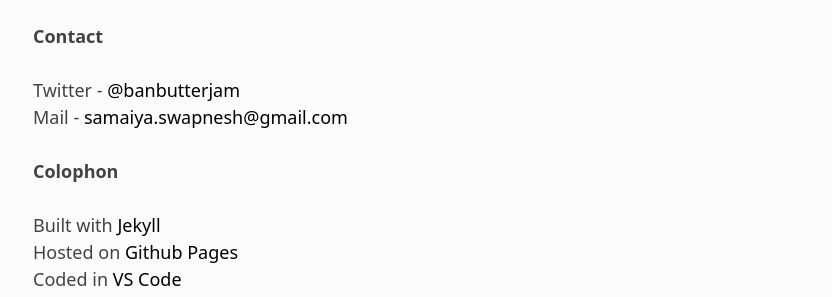
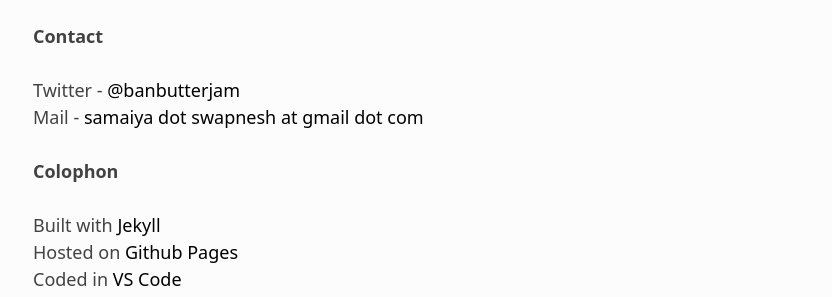
Before and after one commit to bunbutterjam/bunbutterjam.github.io, a Jekyll site: the page built from _pages/about.html, in a window 1280 px wide. Shown: the part 883-1180 px from the top of the page, without its empty margins (223-1055 px from the left). Built offline with Jekyll 4.4.1, drawn with Linux system fonts in a browser that asks for light colours.

Commit message:
updated mail id

```diff
--- a/_pages/about.html
+++ b/_pages/about.html
@@ -23,7 +23,7 @@
     <b>Contact</b> <br><br>
 
    Twitter - <a href="https://twitter.com/banbutterjam">@banbutterjam</a><br>
-   Mail - <a href="mailto:samaiya.swapnesh@gmail.com">samaiya.swapnesh@gmail.com</a>
+   Mail - <a href="mailto:samaiya.swapnesh@gmail.com">samaiya dot swapnesh at gmail dot com</a>
    <br><br>
 
     <b>Colophon</b> <br><br>
```
